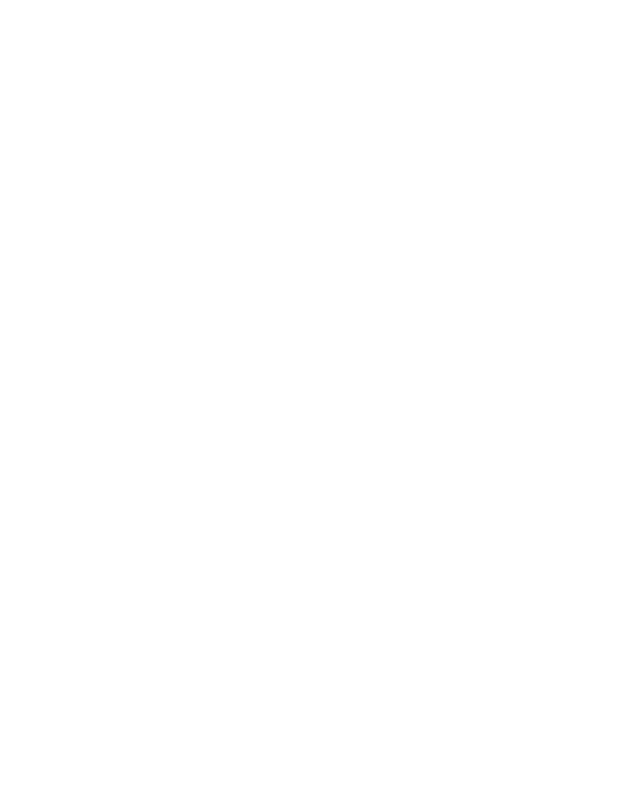
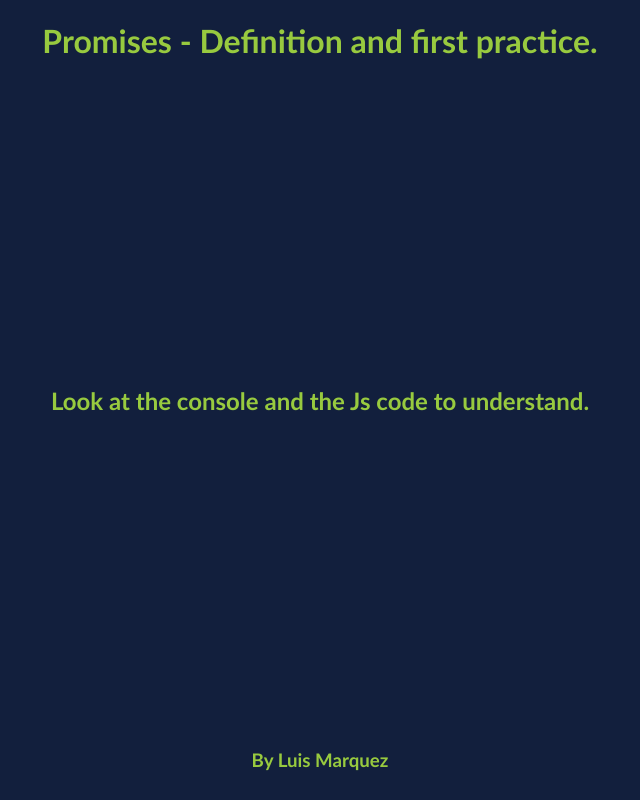
Before and after one commit to MarquezLuis96/Asynchronous_Js, a plain HTML site: page 02 - Promises/index.html in a window 1280 px wide. Shown: the whole page, without its empty margins (320-960 px from the left). Drawn offline with Linux system fonts and the light colour scheme.

Commit message:
Promises - Adding Styles

```diff
--- a/02 - Promises/index.html
+++ b/02 - Promises/index.html
@@ -10,15 +10,15 @@
 
     <body>
         <header>
-            <!---->
+            <h1>Promises - Definition and first practice.</h1>
         </header>
 
         <main>
-            <!---->
+            <h2>Look at the console and the Js code to understand.</h2>
         </main>
 
         <footer>
-            <!---->
+            <h3>By Luis Marquez</h3>
         </footer>
 
         <script src="./scr/scripts/js/index.js"></script>
--- a/02 - Promises/scr/styles/css/index.css
+++ b/02 - Promises/scr/styles/css/index.css
@@ -1,6 +1,8 @@
 :root {
-    --color-prim: #000000;
-    --color-sec: #FFFFFF;
+    --color-prim: #121f3d;
+    --color-sec: #98ca3f;
+    --txt-prim: #FFFFFF;
+    --txt-sec: #33b1ff;
 }
 
 * {
@@ -15,6 +17,33 @@ html {
 }
 
 body {
+    display: flex;
+    flex-direction: column;
+    justify-content: center;
+    align-items: center;
     font-size: 1.6rem;
+    background-color: var(--color-prim);
+    color: #98ca3f;
     font-family:'Gill Sans', 'Gill Sans MT', Calibri, 'Trebuchet MS', sans-serif;
 }
+
+header {
+    display: flex;
+    justify-content: center;
+    align-items: center;
+    height: 10vh;
+}
+
+main {
+    display: flex;
+    justify-content: center;
+    align-items: center;
+    height: 80vh;
+}
+
+footer {
+    display: flex;
+    justify-content: center;
+    align-items: center;
+    height: 10vh;
+}
```
